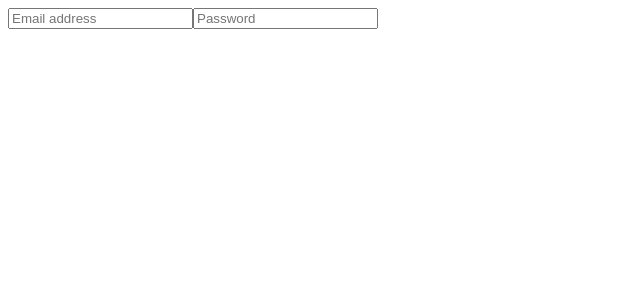
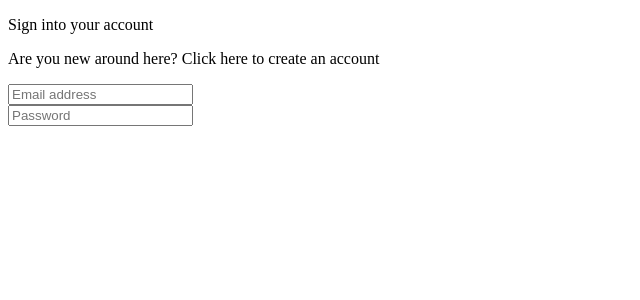
Before and after one commit to m-ghiringhelli/guestbook, a React app: page /login in a window 1280 px wide. Shown: the top 300 px of the page, without its empty margins (0-640 px from the left). Built offline with nearby package versions, Linux system fonts and the light colour scheme.

Commit message:
login allows user display signin or signup

```diff
--- a/src/components/AuthForm/AuthForm.jsx
+++ /dev/null
@@ -1,26 +0,0 @@
-import React from 'react'
-
-export default function AuthForm() {
-  return (
-    <>
-      <form>
-        <label>
-          <input
-            id='email'
-            name='email'
-            type='email'
-            placeholder='Email address'
-          />
-        </label>
-        <label>
-          <input
-            id='password'
-            name='password'
-            type='password'
-            placeholder='Password'
-          />
-        </label>
-      </form>
-    </>
-  )
-}
--- /dev/null
+++ b/src/views/Login/Login.css
@@ -0,0 +1,4 @@
+.authForm {
+    display: flex;
+    flex-direction: column;
+}
--- a/src/views/Login/Login.jsx
+++ b/src/views/Login/Login.jsx
@@ -1,10 +1,44 @@
-import React from 'react'
-import AuthForm from '../../components/AuthForm/AuthForm'
+import React, { useState } from 'react';
+import style from './Login.css';
 
 export default function Login() {
+  const [authType, setAuthType] = useState('signin');
+
   return (
     <>
-      <AuthForm />
+      {authType === 'signin' ? (
+        <>
+          <p>Sign into your account</p>
+          <p>Are you new around here?
+            <span onClick={() => setAuthType('signup')}> Click here to create an account</span>
+          </p>
+        </>
+      ) : (
+        <>
+          <p>Create an account</p>
+          <p>Not your first rodeo?
+            <span onClick={() => setAuthType('signin')}> Click here to sign-in to your account</span>
+          </p>
+        </>
+      )}
+      <form className={style.authForm}>
+        <label>
+          <input
+            id='email'
+            name='email'
+            type='email'
+            placeholder='Email address'
+          />
+        </label>
+        <label>
+          <input
+            id='password'
+            name='password'
+            type='password'
+            placeholder='Password'
+          />
+        </label>
+      </form>
     </>
   )
 }
```
